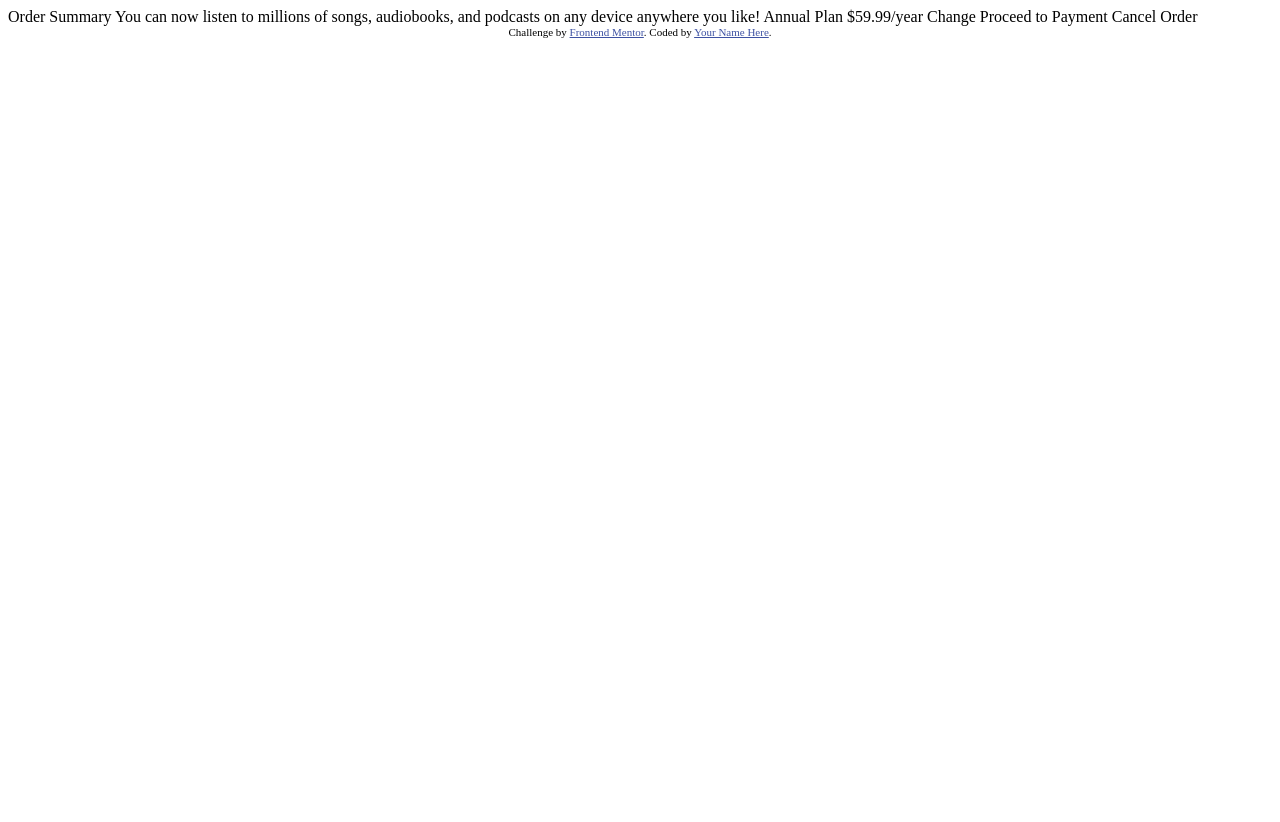
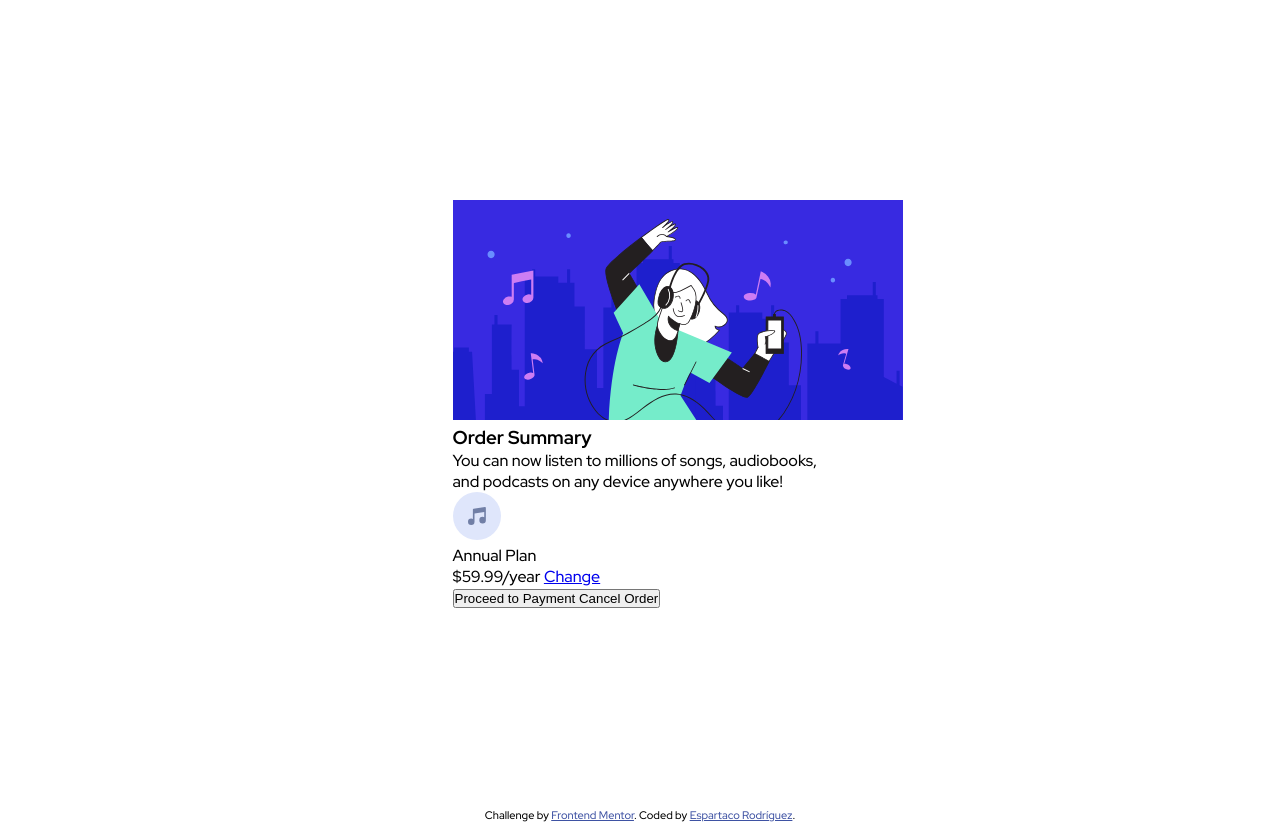
Before and after one commit to NCr4wl3r/frontendmentor-order-sumary, a plain HTML site: page index.html in a window 1280 px wide. Before the commit the page ends 800 px from the top, so only its background shows below. Drawn offline with Linux system fonts and the light colour scheme.

Commit message:
html elements added

```diff
--- a/index.html
+++ b/index.html
@@ -1,37 +1,56 @@
 <!DOCTYPE html>
 <html lang="en">
   <head>
-  <meta charset="UTF-8">
-  <meta name="viewport" content="width=device-width, initial-scale=1.0"> <!-- displays site properly based on user's device -->
-
-  <link rel="icon" type="image/png" sizes="32x32" href="./images/favicon-32x32.png">
-
+    <meta charset="UTF-8" />
+    <meta name="viewport" content="width=device-width, initial-scale=1.0" />
+    <!-- displays site properly based on user's device -->
+    <link rel="preconnect" href="https://fonts.googleapis.com" />
+    <link rel="preconnect" href="https://fonts.gstatic.com" crossorigin />
+    <link
+      href="https://fonts.googleapis.com/css2?family=Red+Hat+Display:wght@500;700;900&display=swap"
+      rel="stylesheet"
+    />
+    <link
+      rel="icon"
+      type="image/png"
+      sizes="32x32"
+      href="./images/favicon-32x32.png"
+    />
+    <link rel="stylesheet" href="static/style.css" />
     <title>Frontend Mentor | Order summary card</title>
-
-  <!-- Feel free to remove these styles or customise in your own stylesheet 👍 -->
-  <style>
-    .attribution { font-size: 11px; text-align: center; }
-    .attribution a { color: hsl(228, 45%, 44%); }
-  </style>
   </head>
   <body>
-
-  Order Summary
-
-  You can now listen to millions of songs, audiobooks, and podcasts on any
-  device anywhere you like!
-
-  Annual Plan
+    <div class="container">
+      <section class="hero-card">
+        <img
+          class="hero-img"
+          alt="one man dancing with  music"
+          src="images/illustration-hero.svg"
+        />
+        <div class="hero-info">
+          <h3>Order Summary</h3>
+          <p>
+            You can now listen to millions of songs, audiobooks, and podcasts on
+            any device anywhere you like!
+          </p>
+          <div class="annual-plan-div">
+            <img src="images/icon-music.svg" alt="icon music" />
+            <div class="plan"> Annual Plan</div>
+            <div class="price">
             $59.99/year
-
-  Change
-
+            <a class="change" href="#"> Change</a>
+          </div>
+        </div>
+        <button class="proceed-payment">
         Proceed to Payment
-  Cancel Order
-
+        <a class="cancel-order"> Cancel Order</a>
+      </section>
+    </div>
     <div class="attribution">
-    Challenge by <a href="https://www.frontendmentor.io?ref=challenge" target="_blank">Frontend Mentor</a>.
-    Coded by <a href="#">Your Name Here</a>.
+      Challenge by
+      <a href="https://www.frontendmentor.io?ref=challenge" target="_blank"
+        >Frontend Mentor</a
+      >. Coded by <a href="#">Espartaco Rodríguez</a>.
     </div>
   </body>
 </html>
--- /dev/null
+++ b/static/style.css
@@ -0,0 +1,29 @@
+/* - Pale blue: hsl(225, 100%, 94%)
+- Bright blue: hsl(245, 75%, 52%)
+
+### Neutral
+
+- Very pale blue: hsl(225, 100%, 98%)
+- Desaturated blue: hsl(224, 23%, 55%)
+- Dark blue: hsl(223, 47%, 23%) */
+
+* {
+  padding: 0;
+  margin: 0;
+  box-sizing: border-box;
+}
+body {
+  font-family: "Red Hat Display", sans-serif;
+  font-size: 16px;
+}
+.attribution {
+  font-size: 11px;
+  text-align: center;
+}
+.attribution a {
+  color: hsl(228, 45%, 44%);
+}
+.container {
+  width: 375px;
+  margin: 200px auto;
+}
```
Lines whose indentation alone changed are shown as unchanged.
